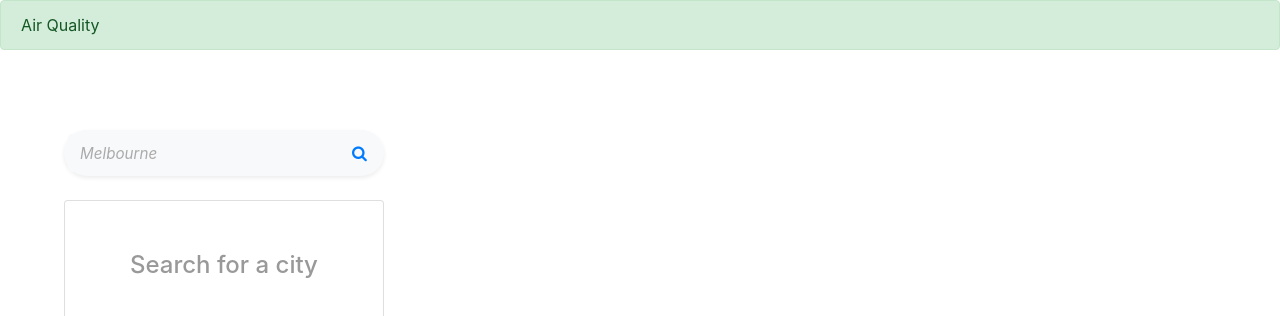
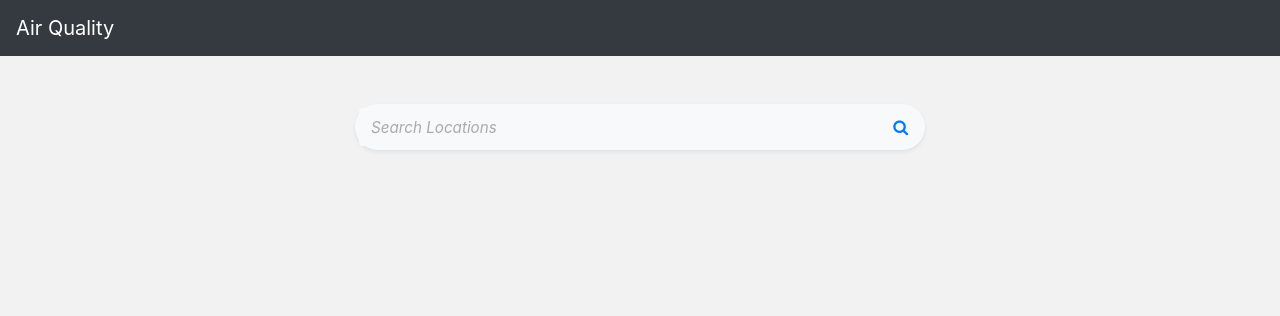
Before and after one commit to HadiModarres/web-coding-exercise-master, a React (Create React App) app: page / in a window 1280 px wide. Shown: the top 316 px of the page. Built offline with nearby package versions, Linux system fonts and the light colour scheme.

Commit message:
UI enhancements error handling

```diff
--- a/package.json
+++ b/package.json
@@ -3,6 +3,7 @@
   "version": "0.1.0",
   "private": true,
   "dependencies": {
+    "@hapi/joi": "^16.1.8",
     "ramda": "^0.26.1",
     "react": "^16.9.0",
     "react-dom": "^16.9.0",
--- a/src/AirQualityDisplay.js
+++ b/src/AirQualityDisplay.js
@@ -1,23 +1,36 @@
 import React from 'react'
+const Joi = require('@hapi/joi');
 
 
 class AirQualityDisplay extends React.Component{
   constructor(props){
     super(props);
+    this.schema = Joi.object({
+      city: Joi.object({name: Joi.string(),
+                        geo:Joi.array()}),
+      aqi: Joi.number()
+
+    })
   }
+
   render(){
-    return <div className="ba b--light-gray br1 ml5" style={{ width: 512 }}>
-        <div className="pv2 ph3 flex justify-between">
+    if (!(this.schema.validate(this.props.airQualityData,{allowUnknown:true}).error === undefined)){
+      return <div className={"alert alert-warning"}>Could not display data.</div>
+    }else {
+      return <div className="card-2 fadeIn" style={{ margin: "auto" }}>
+        <div className="card-body">
+          <h4>
           {this.props.airQualityData.city.name}
-          <div>
+          </h4>
+          <div className={""}>
             ({this.props.airQualityData.city.geo[0]}, {this.props.airQualityData.city.geo[1]})
           </div>
         </div>
         <div className="h4 pv2 ph3 flex justify-center items-center f1">
-          {this.props.airQualityData.aqi}
+          AQI: {this.props.airQualityData.aqi}
         </div>
         <div className="f7 pv2">
-          {this.props.airQualityData.attributions.map(({ url, name },index) => (
+          {this.props.airQualityData.attributions.map(({ url, name }, index) => (
             <div key={index} className="flex justify-between pv1 ph3">
               <div>{name}</div>
               <div className="blue pl3">{url}</div>
@@ -25,6 +38,7 @@ class AirQualityDisplay extends React.Component{
           ))}
         </div>
       </div>
+    }
 
   }
 }
--- a/src/App.js
+++ b/src/App.js
@@ -10,18 +10,29 @@ class App extends React.Component{
     super(props);
     this.state= { locationData: null};
     this.locationDataReceived = this.locationDataReceived.bind(this);
+    this.searchInitiated = this.searchInitiated.bind(this);
   }
 
   locationDataReceived(locationData){
     this.setState({locationData});
   }
 
+
+  searchInitiated(){
+    this.setState({ locationData: null});
+  }
+
+  componentDidCatch(error, errorInfo) {
+    console.log(error);
+  }
+
+
   render() {
-   return <div className="flex flex-column">
+   return <div>
       <Header title={'Air Quality'}/>
-      <div className="pa5 flex-grow-1 flex-shrink-0 flex items-start">
-        <Search locationDataReceived={this.locationDataReceived}/>
-        {this.state.locationData && <AirQualityDisplay airQualityData={this.state.locationData}/>}
+      <div style={{maxWidth: "600px"}} className="container float">
+        <Search searchInitiated={this.searchInitiated} locationDataReceived={this.locationDataReceived}/>
+        {(this.state.locationData)  && <AirQualityDisplay airQualityData={this.state.locationData}/>}
       </div>
     </div>
   }
--- a/src/Header.js
+++ b/src/Header.js
@@ -3,8 +3,8 @@ import React from 'react'
 class Header extends React.Component{
 
   render() {
-    return <nav className="alert alert-success">
-    {this.props.title}
+    return <nav className="navbar navbar-expand-lg navbar-dark bg-dark">
+      <a className="navbar-brand" href="#">{this.props.title}</a>
     </nav>
   }
 }
--- a/src/Search/Search.js
+++ b/src/Search/Search.js
@@ -1,43 +1,54 @@
 import React from 'react'
 import SearchInput from './SearchInput'
 import SearchResults from './SearchResults'
+import { tryCatch } from 'ramda'
 
 class Search extends React.Component {
   constructor(props) {
     super(props)
     this.searchSubmitted = this.searchSubmitted.bind(this)
     this.searchResultClicked = this.searchResultClicked.bind(this)
-    this.state = { searchResults: [] }
-  }
-
-  searchResultClicked(searchResult) {
-
+    this.state = { searchResults: [], error:null }
   }
 
   async searchSubmitted(query) {
+    this.props.searchInitiated();
+    try {
+
       let response = await fetch(
         `http://api.waqi.info/search/?keyword=${query}&token=8d8e978e647d2b0a8c17c04ba331c0117cd06dc8`,
       )
-    let responses = await response.json()
-    responses = responses.data
+      let responses = (await response.json()).data;
       console.log(responses)
       this.setState({ searchResults: responses },
       )
+    }catch (e) {
+      this.setState({error: e.message});
+    }
   }
 
   async searchResultClicked(searchResult) {
+    try {
+
+
       let response = await fetch(
         `http://api.waqi.info/feed/${searchResult.station.name}/?token=8d8e978e647d2b0a8c17c04ba331c0117cd06dc8`,
       )
       let locationData = (await response.json()).data
-    console.log(locationData)
+      this.setState({ searchResults: [] });
+      console.log('locationdata: '+JSON.stringify(locationData))
       this.props.locationDataReceived(locationData);
+    }catch (e) {
+      this.setState({error: e.message});
+    }
   }
 
   render() {
-    return <div>
+    return <div className={"mt-5"}>
       <SearchInput searchSubmitted={this.searchSubmitted}/>
+      {this.state.error ? <div>this.state.error</div>:
         <SearchResults searchResultClicked={this.searchResultClicked} data={this.state.searchResults}/>
+      }
     </div>
   }
 }
--- a/src/Search/SearchInput.js
+++ b/src/Search/SearchInput.js
@@ -23,7 +23,7 @@ class SearchInput extends React.Component {
         <input
           type="search"
           // value={search}
-          placeholder="Melbourne"
+          placeholder="Search Locations"
           onChange={this.searchFieldChanged}
           className="form-control border-0 bg-light"
         />
--- a/src/Search/SearchResults.js
+++ b/src/Search/SearchResults.js
@@ -2,22 +2,16 @@ import React from 'react'
 
 class SearchResults extends React.Component{
   render() {
-    return  <div className="card">
-      {(this.props.data && this.props.data.length>0) ? (
-        <div className={"card-body"}>
+    return  <div  className="selection-area">
+      {(this.props.data && this.props.data.length>0) && (
+        <div className={""}>
           {this.props.data.map((searchResultObj,index) => (
             <div>
-              <span className="card-body">
+            <button onClick={()=>this.props.searchResultClicked(searchResultObj)} className={"btn btn-link block w-100"}>
                 {searchResultObj.station.name}
-              </span>
-              <button id="button-addon1" type="submit" className="btn"><i
-                className="fa fa-cloud"/></button>
+            </button>
             </div>
           ))}
-        </div>
-      ) : (
-        <div className="ph3 pv2 silver h4 flex items-center justify-center">
-          Search for a city
         </div>
       )}
     </div>
--- a/src/index.css
+++ b/src/index.css
@@ -1,10 +1,10 @@
 body {
   margin: 0;
-
   font-family: -apple-system, BlinkMacSystemFont, avenir next, avenir,
     helvetica neue, helvetica, ubuntu, roboto, noto, segoe ui, arial, sans-serif;
   -webkit-font-smoothing: antialiased;
   -moz-osx-font-smoothing: grayscale;
+  background-color: #f2f2f2;
 }
 
 .form-control:focus {
@@ -16,3 +16,32 @@ body {
   color: #aaa;
   font-style: italic;
 }
+
+.selection-area{
+  overflow-y: auto;
+  max-height:500px;
+}
+
+@-webkit-keyframes fadeIn {
+  0% {opacity: 0;}
+  100% {opacity: 1;}
+}
+
+@keyframes fadeIn {
+  0% {opacity: 0;}
+  100% {opacity: 1;}
+}
+
+.fadeIn {
+  -webkit-animation-name: fadeIn;
+  animation-name: fadeIn;
+
+  -webkit-animation-duration: 10s;
+  animation-duration: 0.5s;
+  -webkit-animation-fill-mode: both;
+  animation-fill-mode: both;
+}
+
+.card-2 {
+  box-shadow: 0 3px 6px rgba(0,0,0,0.16), 0 3px 6px rgba(0,0,0,0.23);
+}
```
Also changed, not shown: 1 other file (tests, documents, lock files or other folders). Lines whose indentation alone changed are shown as unchanged.
